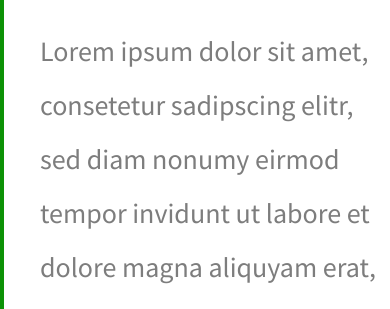
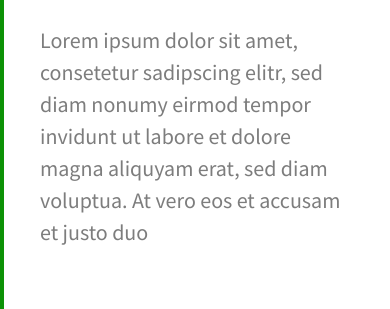
Before and after one commit to vit-krizka/q2-interview, a plain HTML site: page index.html in a window 390 px wide. Shown: the part 776-1085 px from the top of the page. Drawn offline with nearby package versions, Linux system fonts and the light colour scheme.

Commit message:
změna velikosti písma pro mobil

```diff
--- a/style/style.css
+++ b/style/style.css
@@ -149,14 +149,15 @@ p {
     padding-right: 10px;
     padding-top: 21px;
     padding-bottom: 39px;
+    width: 90%;
 }
 
 .text p {
     word-wrap: break-word;
     overflow-wrap: break-word;
     color: #7D7D7D;
-    font-size: 28px;
-    line-height: 54px;
+    font-size: 22px;
+    line-height: 32px;
     letter-spacing: 0px;
 }
 
@@ -269,6 +270,11 @@ button span:nth-child(4) {
     .rigth-block-middle {
         margin: 0;
         max-width: 430px;
+    }
+
+    .text p {
+        font-size: 28px;
+        line-height: 54px;
     }
 
     .image-container img {
```
